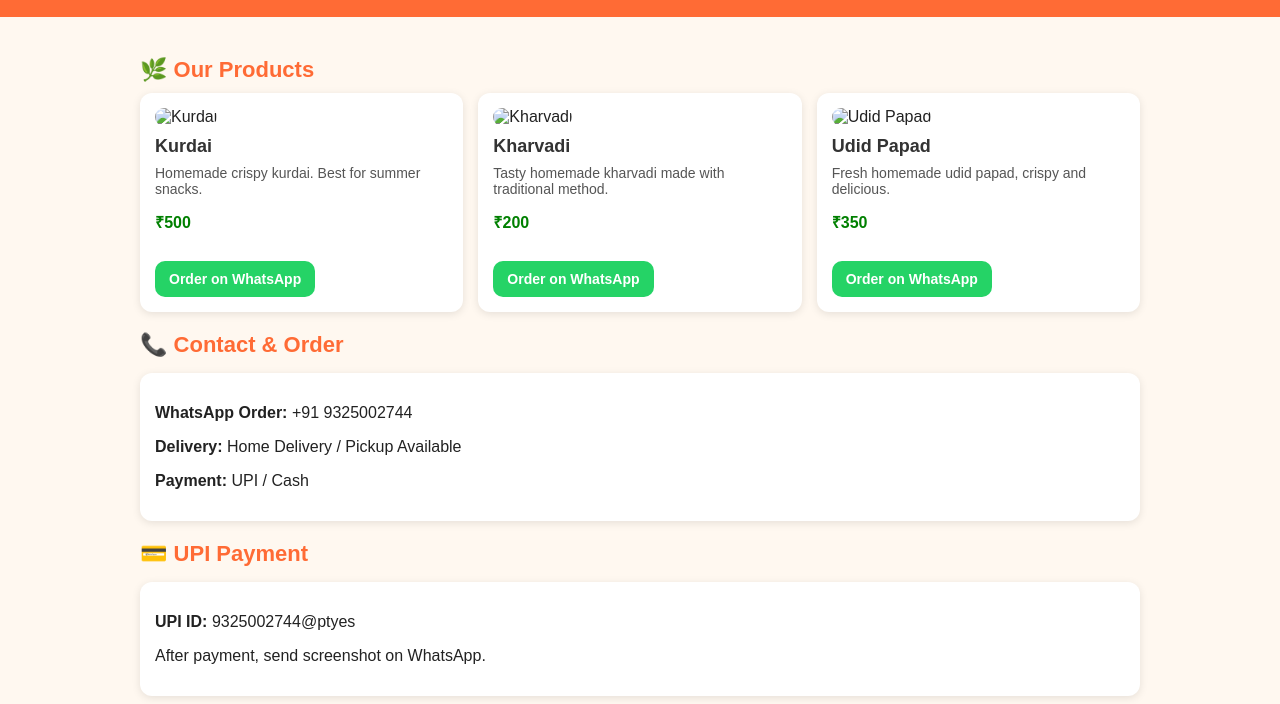
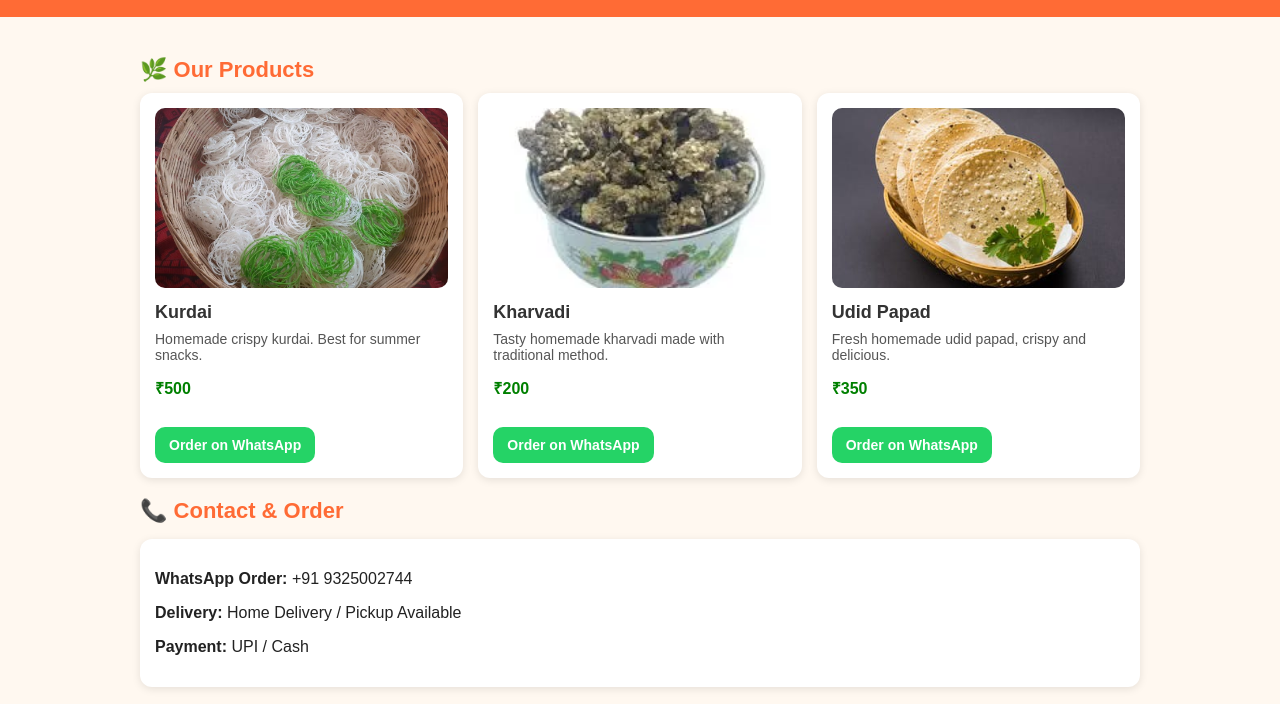
Before and after one commit to durgas8889/durgas8889, a plain HTML site: page dsindex.html in a window 1280 px wide. Shown: the part 79-783 px from the top of the page. Drawn offline with Linux system fonts and the light colour scheme.

Commit message:
Update dsindex.html

```diff
--- a/dsindex.html
+++ b/dsindex.html
@@ -117,7 +117,7 @@
     <div class="products">
 
       <div class="card">
-        <img src="kurdai.jpg" alt="Kurdai">
+        <img src="kurdai.jpg.jpeg" alt="Kurdai">
         <h3>Kurdai</h3>
         <p class="desc">Homemade crispy kurdai. Best for summer snacks.</p>
         <p class="price">₹500</p>
@@ -125,7 +125,7 @@
       </div>
 
       <div class="card">
-        <img src="kharvadi.jpg" alt="Kharvadi">
+        <img src="kharvadi.jpg.jpg" alt="Kharvadi">
         <h3>Kharvadi</h3>
         <p class="desc">Tasty homemade kharvadi made with traditional method.</p>
         <p class="price">₹200</p>
@@ -133,7 +133,7 @@
       </div>
 
       <div class="card">
-        <img src="papad.jpg" alt="Udid Papad">
+        <img src="papad.jpg.jpeg" alt="Udid Papad">
         <h3>Udid Papad</h3>
         <p class="desc">Fresh homemade udid papad, crispy and delicious.</p>
         <p class="price">₹350</p>
```
